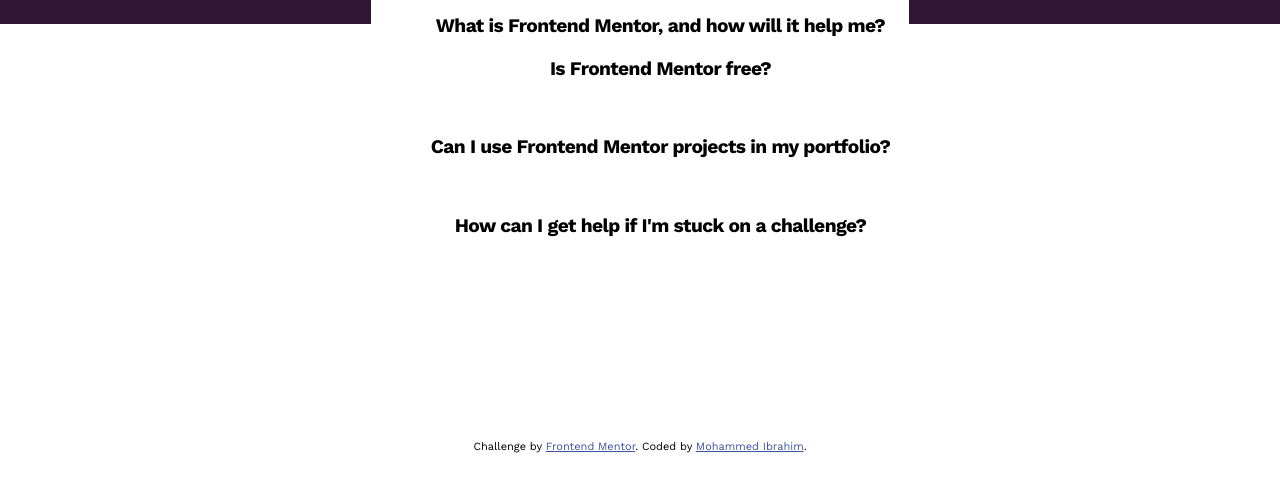
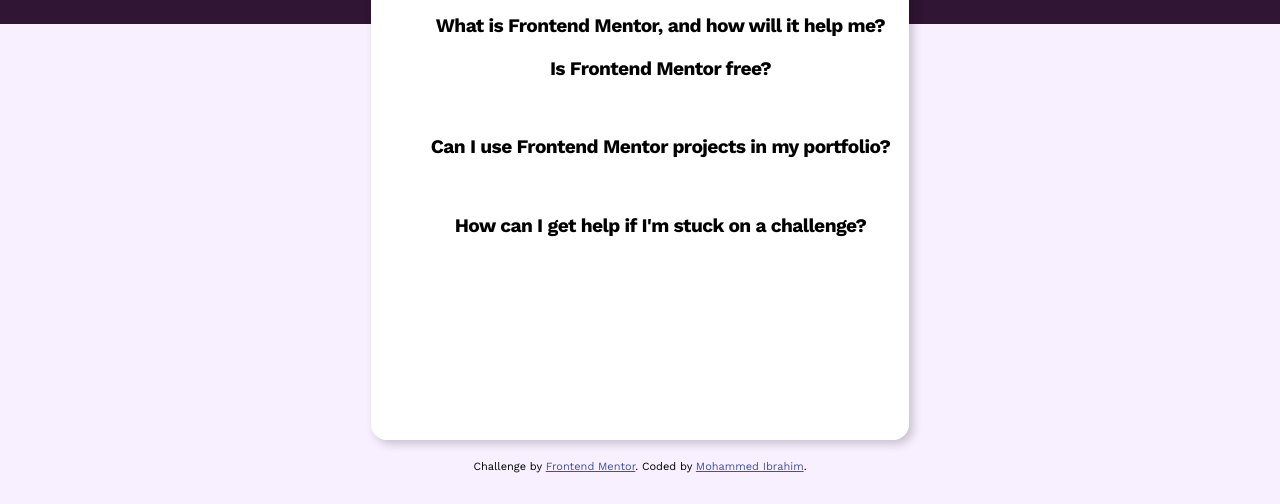
Before and after one commit to MohammedOnGit/FAQ_accordion, a plain HTML site: page index.html in a window 1280 px wide. Shown: the part 296-800 px from the top of the page. Drawn offline with nearby package versions, Linux system fonts and the light colour scheme.

Commit message:
screenshot update

```diff
--- a/index.html
+++ b/index.html
@@ -26,6 +26,7 @@
       .attribution {
         font-size: 11px;
         text-align: center;
+        margin-top: 20px;
       }
       .attribution a {
         color: hsl(228, 45%, 44%);
--- a/style.css
+++ b/style.css
@@ -18,6 +18,7 @@
    flex-direction: column;
    align-items: center;
    justify-content: flex-start;
+   background-color: var(--light-pink);
  }
 
  .container {
@@ -28,6 +29,7 @@
    border-radius: 1rem;
    overflow-y: auto;
    scrollbar-width: thin;
+   box-shadow: 4px 4px 10px 0px rgba(0, 0, 0, 0.2);
 
  }
 
```
Also changed, not shown: design/Screen Shot 1.png (deleted), design/Screen Shot 2.png (added), 1 other file.
